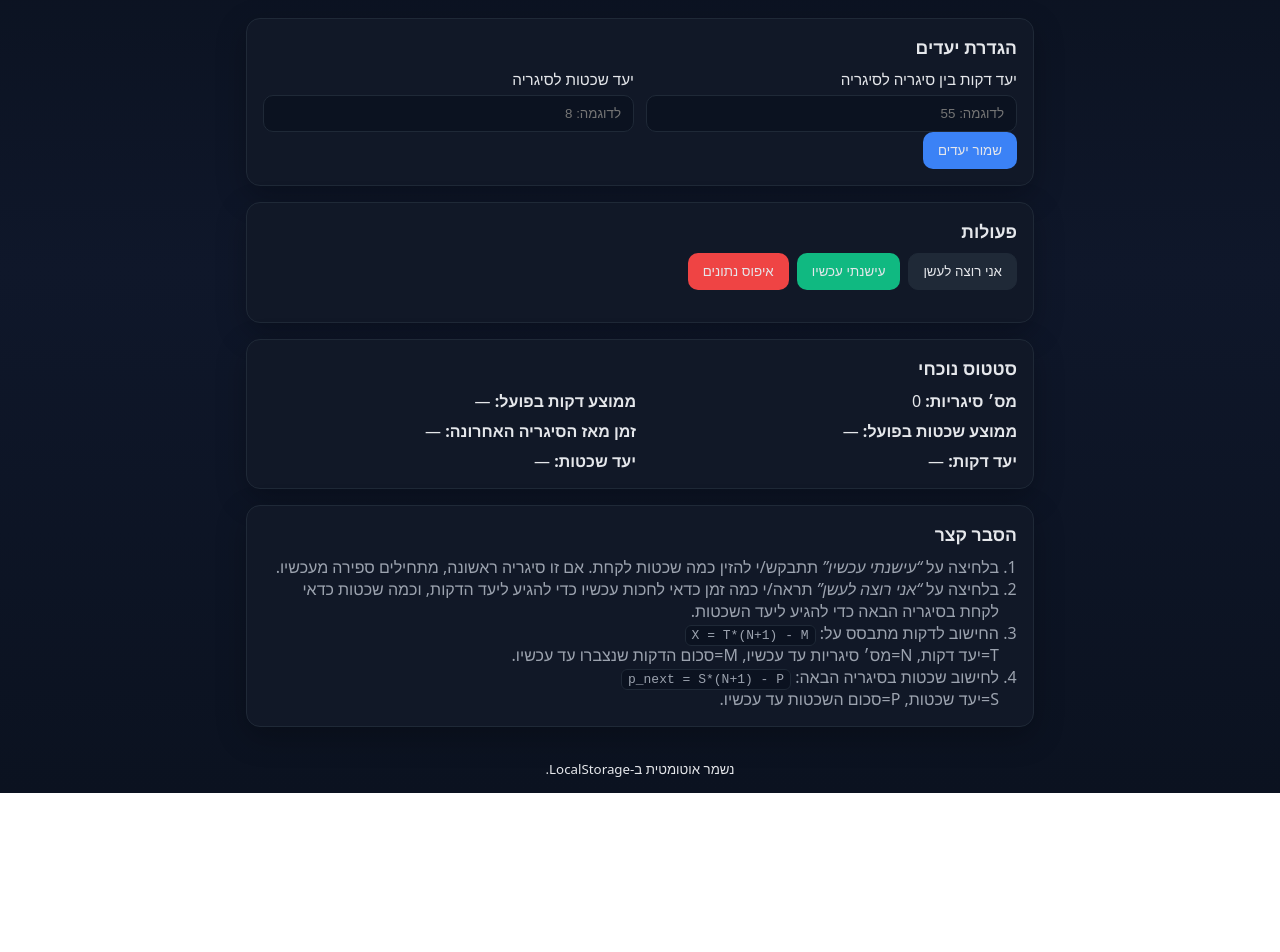
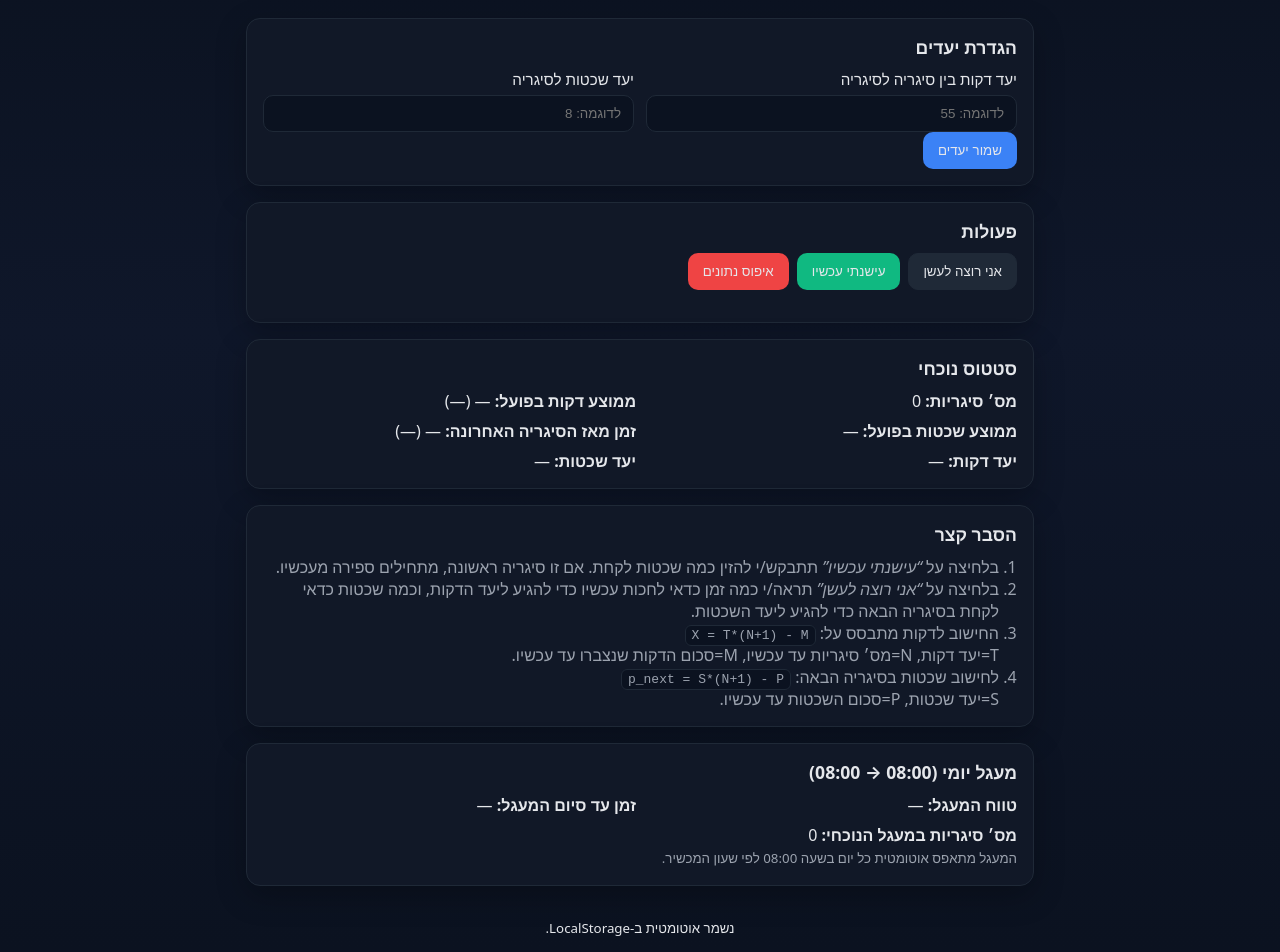
Before and after one commit to kuby456/Cigretts123, a plain HTML site: page index.html in a window 1280 px wide. Shown: the part 79-1031 px from the top of the page. Before the commit the page ends 872 px from the top, so only its background shows below. Drawn offline with Linux system fonts and the light colour scheme.

Commit message:
Update index.html

```diff
--- a/index.html
+++ b/index.html
@@ -37,13 +37,23 @@
       <p id="advice" class="advice"></p>
     </section>
 
+
+
     <section class="card">
       <h2>סטטוס נוכחי</h2>
       <div class="stats">
         <div><strong>מס׳ סיגריות:</strong> <span id="statCount">0</span></div>
-        <div><strong>ממוצע דקות בפועל:</strong> <span id="statAvgMinutes">—</span></div>
+        <div>
+  <strong>ממוצע דקות בפועל:</strong>
+  <span id="statAvgMinutes">—</span>
+  <span class="muted">(<span id="statAvgMinutesWords">—</span>)</span>
+</div>
         <div><strong>ממוצע שכטות בפועל:</strong> <span id="statAvgPuffs">—</span></div>
-        <div><strong>זמן מאז הסיגריה האחרונה:</strong> <span id="sinceLast">—</span></div>
+        <div>
+  <strong>זמן מאז הסיגריה האחרונה:</strong>
+  <span id="sinceLast">—</span>
+  <span class="muted">(<span id="sinceLastWords">—</span>)</span>
+</div>
         <div><strong>יעד דקות:</strong> <span id="targetMinutesView">—</span></div>
         <div><strong>יעד שכטות:</strong> <span id="targetPuffsView">—</span></div>
       </div>
@@ -60,6 +70,16 @@
           S=יעד שכטות, P=סכום השכטות עד עכשיו.</li>
       </ol>
     </section>
+
+    <section class="card">
+      <h2>מעגל יומי (08:00 → 08:00)</h2>
+      <div class="stats">
+        <div><strong>טווח המעגל:</strong> <span id="cycleWindow">—</span></div>
+        <div><strong>זמן עד סיום המעגל:</strong> <span id="cycleCountdown">—</span></div>
+        <div><strong>מס׳ סיגריות במעגל הנוכחי:</strong> <span id="cycleCount">0</span></div>
+      </div>
+      <small class="advice">המעגל מתאפס אוטומטית כל יום בשעה 08:00 לפי שעון המכשיר.</small>
+    </section>
   </main>
 
   <footer class="app-footer">
```
